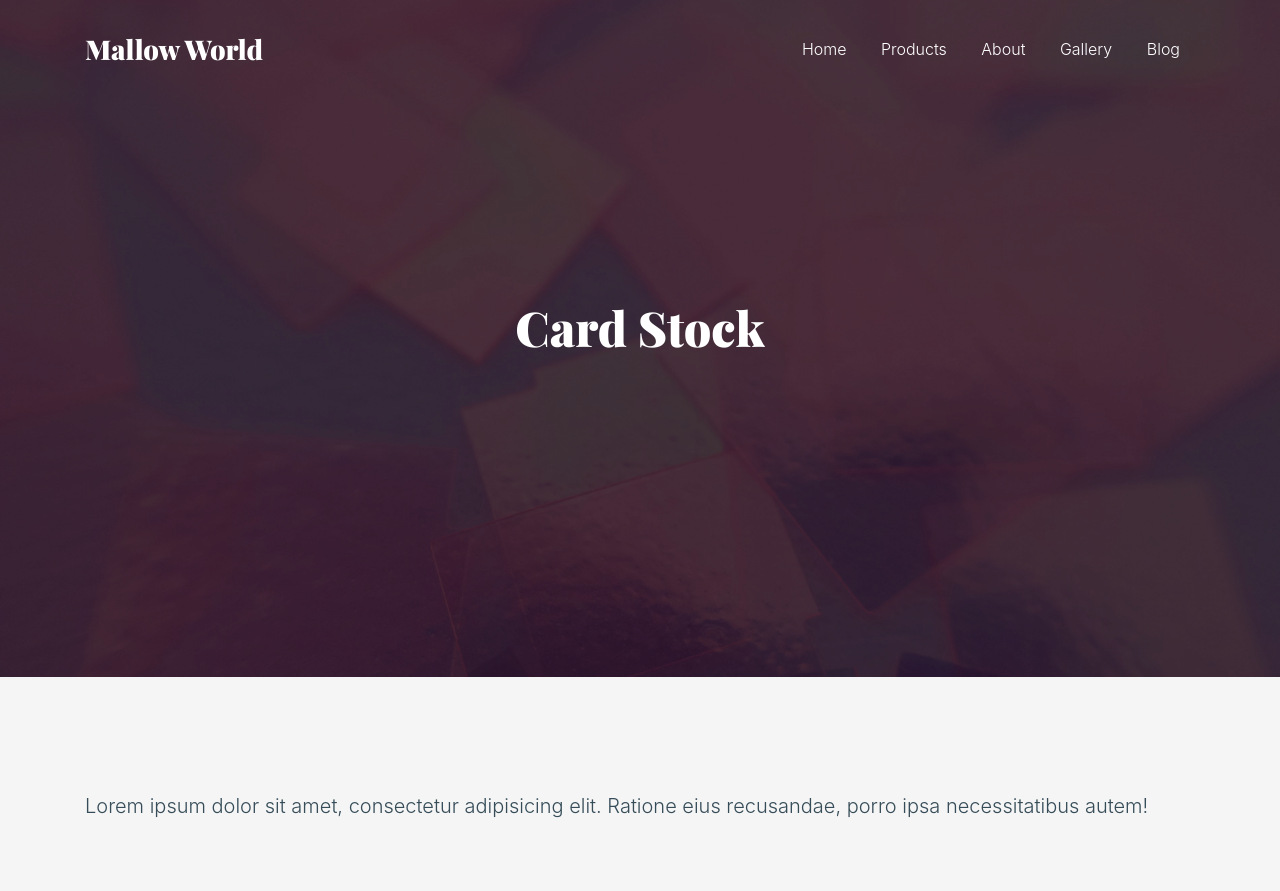
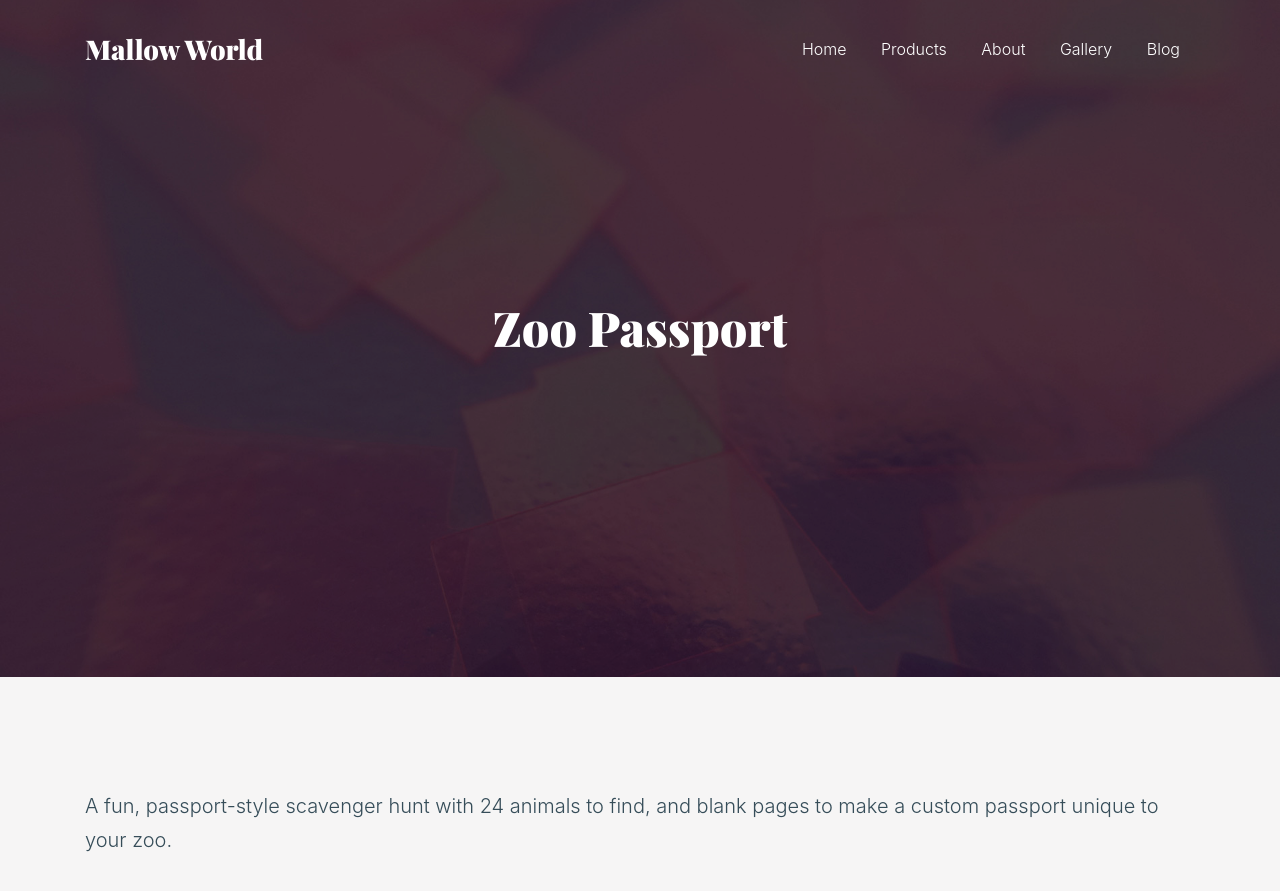
Before and after one commit to MallowWorld/MallowWorld.github.io, a Jekyll site: the page built from _products/product-02.md, in a window 1280 px wide and 900 px high. Shown: the top 891 px of the window. Built offline with Jekyll 4.4.1, drawn with Linux system fonts in a browser that asks for light colours; some web fonts are replaced.

Commit message:
Updated Product 02

```diff
--- a/_products/product-02.md
+++ b/_products/product-02.md
@@ -1,6 +1,12 @@
 ---
-title: Card Stock
-image: "/images/zoo_passport_2.jpg"
+title: Zoo Passport
+permalink: "/products/zoo-passport/"
+categories:
+- printables
+tags:
+- printables
+image: "/uploads/zoo_passport.jpg"
+url: https://www.teacherspayteachers.com/Product/Zoo-Passport-Animal-Scavenger-Hunt-1886318
 ---
 
-Lorem ipsum dolor sit amet, consectetur adipisicing elit. Ratione eius recusandae, porro ipsa necessitatibus autem!
+A fun, passport-style scavenger hunt with 24 animals to find, and blank pages to make a custom passport unique to your zoo.
```
